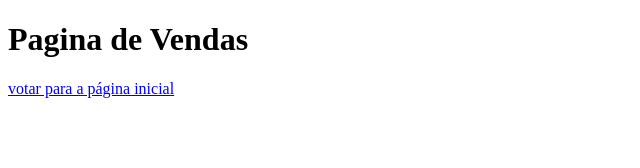
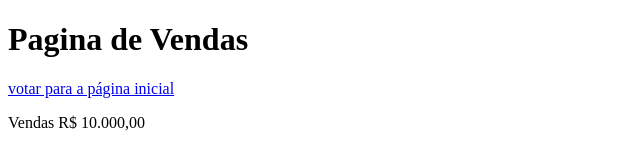
Before and after one commit to EvertonSatnos/AulaGitHub, a plain HTML site: page vendas.html in a window 1280 px wide. Shown: the whole page, without its empty margins (0-640 px from the left). Drawn offline with Linux system fonts and the light colour scheme.

Commit message:
add valor vendas

```diff
--- a/vendas.html
+++ b/vendas.html
@@ -8,5 +8,6 @@
 <body>
  <h1>Pagina de Vendas</h1>
  <a href="index.html">votar para a página inicial</a>
+ <p>Vendas R$ 10.000,00</p>
 </body>
 </html>
```
